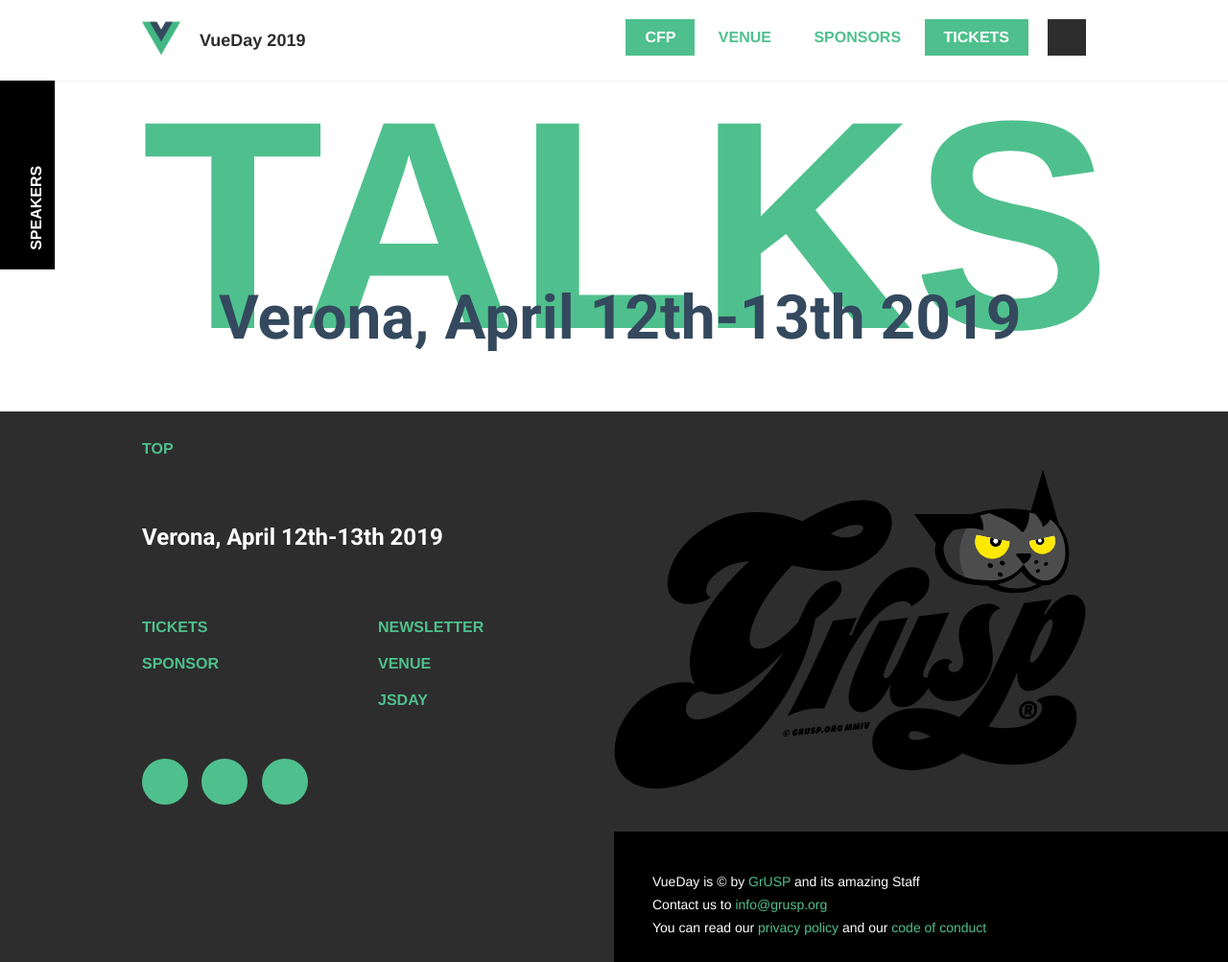
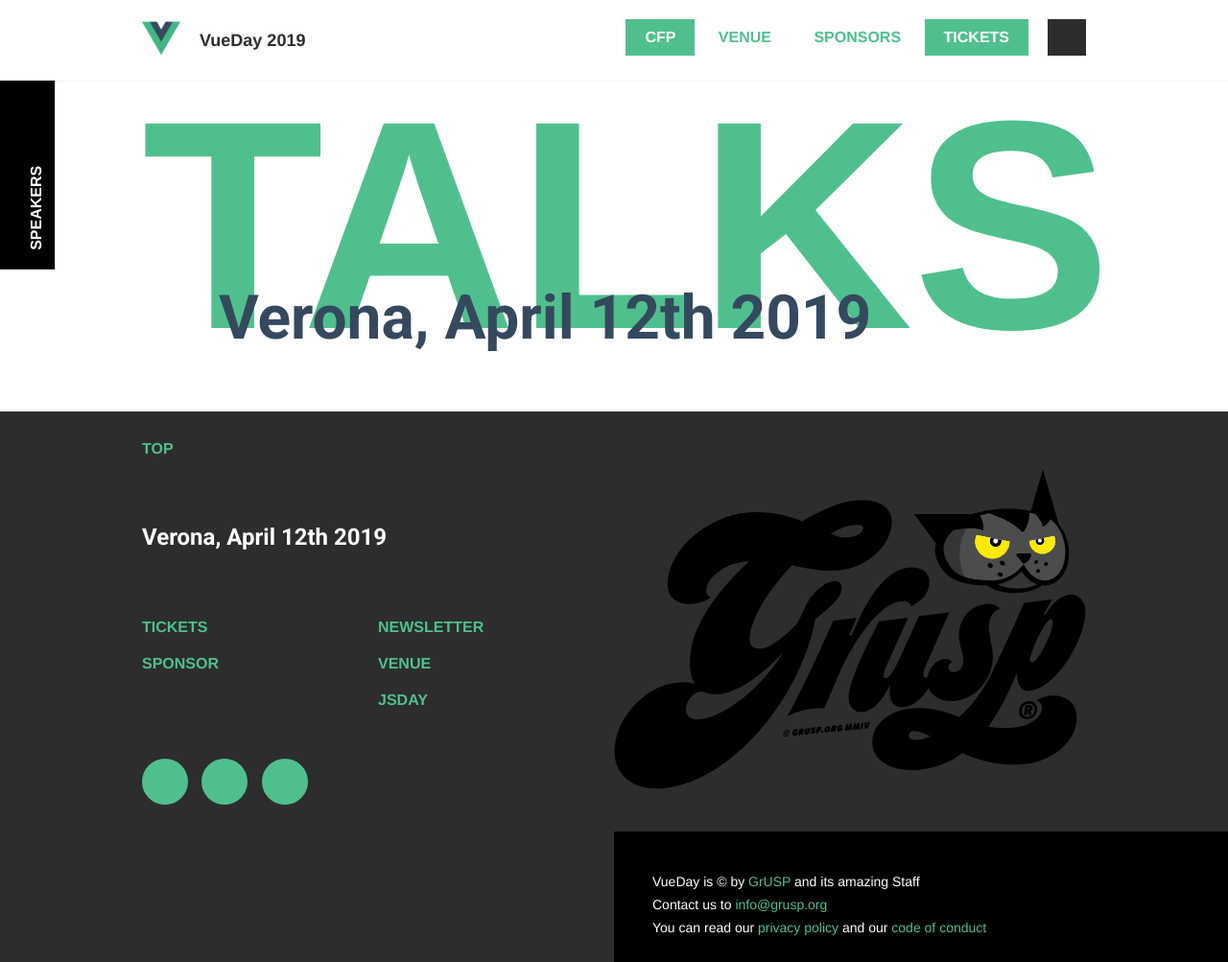
Before and after one commit to GrUSP/2019.vueday.it, a Jekyll site: the page built from talks.html, in a window 1280 px wide and 1003 px high. Shown: the whole window at 96% size. Built offline with Jekyll 4.4.1, drawn with Linux system fonts in a browser that asks for light colours; some web fonts are replaced; comment, search, counter and statistics services are not loaded.

Commit message:
Change conference date until we confirm workshops

```diff
--- a/_data/conference.yml
+++ b/_data/conference.yml
@@ -2,7 +2,7 @@
 og_image: http://2019.vueday.it/theme/img/background2.jpg
 slug: vueday
 url: https://2019.vueday.it
-where_when: Verona, April 12th-13th 2019
+where_when: Verona, April 12th 2019
 year: 2019
 since:
 call_for_paper_url: https://goo.gl/forms/FxgybMbIu4F3dSJ72
```
